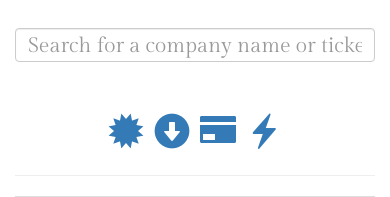
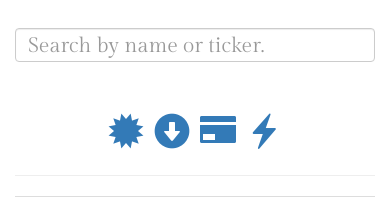
Before and after one commit to damlaren/investorscope-app, a Flask app: page / in a window 390 px wide. Shown: the part 51-248 px from the top of the page. Run offline with Flask 2, Linux system fonts and the light colour scheme; some libraries are stand-ins or nearby versions.

Commit message:
Shortened for mobile optimization.

```diff
--- a/templates/home.html
+++ b/templates/home.html
@@ -35,7 +35,7 @@
         <!-- TODO: autocomplete would be nice for search.
 	     Otherwise need a page to suggest stocks, or to say a stock wasn't
 	     found. -->
-        <input type="text" class="form-control" style="font-size: 150%" placeholder="Search for a company name or ticker." name="search_string">
+        <input type="text" class="form-control" style="font-size: 150%" placeholder="Search by name or ticker." name="search_string">
       </div>
     </form>
 
```
